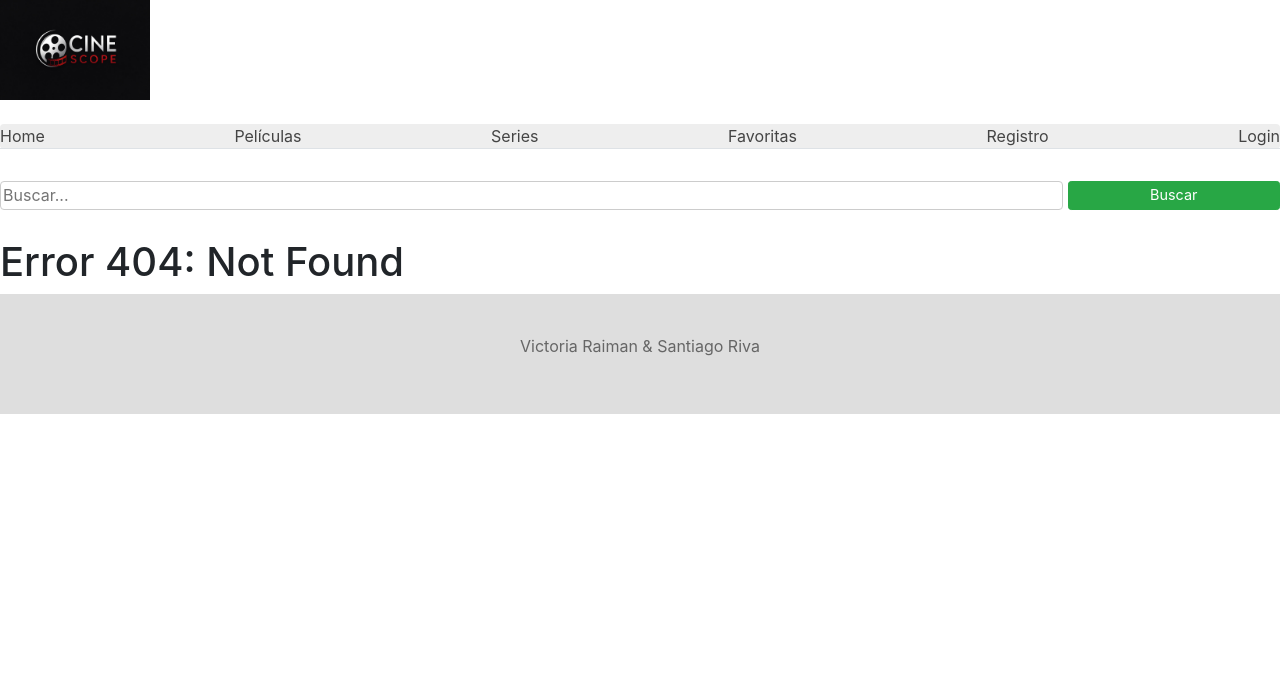
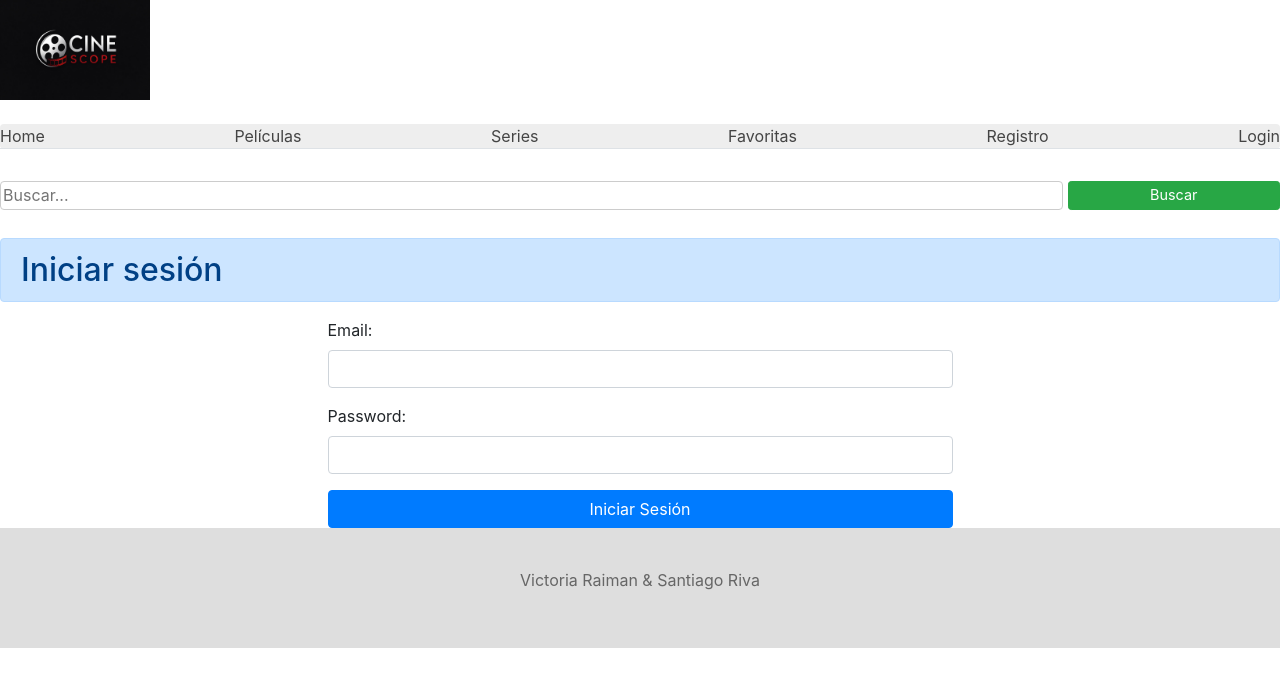
Before and after one commit to vickyraiman/PI_Raiman_Riva_TDM, a React (Create React App) app: page /Login in a window 1280 px wide. Before the commit this address had no page. Shown: the top 686 px of the page. Built offline with nearby package versions, Linux system fonts and the light colour scheme.

Commit message:
REGISTER Y LOGIN

```diff
--- a/package.json
+++ b/package.json
@@ -11,6 +11,7 @@
     "react-dom": "^19.2.4",
     "react-router-dom": "^5.3.4",
     "react-scripts": "5.0.1",
+    "universal-cookie": "^8.1.0",
     "web-vitals": "^2.1.4"
   },
   "scripts": {
--- a/src/App.js
+++ b/src/App.js
@@ -8,7 +8,8 @@ import Footer from "./Components/Footer/Footer";
 import DetalleSerie from "./Screens/DetalleSerie/DetalleSerie";
 import Error from "./Screens/Error/Error";
 import Busqueda from "./Components/Busqueda/Busqueda";
-
+import Registro from "./Screens/Registro/Registro";
+import Login from "./Screens/Login/Login";
 
 function App() {
   return (
@@ -21,7 +22,10 @@ function App() {
       <Route path="/searchresults/:nombre" component={SearchResults} />
       <Route path="/pelicula/:id" component={DetallePelicula} />
       <Route path="/serie/:id" component={DetalleSerie}/>
+      <Route path="/Registro" component={Registro}/>
+      <Route path="/Login" component={Login}/>
       <Route component={Error}/>
+
     </Switch>
     <Footer/>
     </div>
--- a/src/Components/Card/Card.js
+++ b/src/Components/Card/Card.js
@@ -6,7 +6,12 @@ class Card extends Component {
         super(props);
         this.state = {
             esFavorito: false,
+            mostrarDescripcion: false,
         };
+    }
+
+    cambiarDescripcion() {
+        this.setState({ mostrarDescripcion: !this.state.mostrarDescripcion });
     }
 
     agregarFavoritos() {
@@ -47,7 +52,10 @@ class Card extends Component {
 
                 <div className="cardBody">
                     <h5 className="card-title">{this.props.titulo}</h5>
-                    <p className="card-text">{this.props.descripcion}</p>
+                    <button onClick={() => this.cambiarDescripcion()} className="btn btn-info">
+                        {this.state.mostrarDescripcion ? "Ocultar Descripción" : "Mostrar Descripción"}
+                    </button>
+                    {this.state.mostrarDescripcion ? (<p className="card-text">{this.props.descripcion}</p>) : null}
                     <Link to={rutaDetalle}>
                         <button className="btn btn-primary">Ver Más</button>
                     </Link>
--- a/src/Components/Header/Header.js
+++ b/src/Components/Header/Header.js
@@ -1,5 +1,9 @@
 import React from "react";
 import Menu from "../Menu/Menu";
+import Cookies from "universal-cookie";
+
+const cookies = new Cookies();
+let usuarioLogueado = cookies.get("user-cookie");
 
 function Header(props) {
     let elementos = [
@@ -21,6 +25,8 @@ function Header(props) {
                         <Menu key={idx} elementos={elementos} />
                     ))}
                 </ul>
+                    {usuarioLogueado ? <p className="usuario-logueado">{usuarioLogueado}</p> : null}
+
 
             </nav>
         </header>
--- a/src/Screens/Login/Login.js
+++ b/src/Screens/Login/Login.js
@@ -3,21 +3,46 @@ import Header from '../../Components/Header/Header';
 import Footer from '../../Components/Footer/Footer';
 
 class Login extends React.Component {
+
     constructor(props) {
         super(props);
-        this.state = { email: "", password: "" };
+        this.state = {
+            email: "",
+            password: ""
+        };
     }
     evitarSubmit(event) {
         event.preventDefault();
+
+        let usuariosStorage = localStorage.getItem("usuarios");
+        let usuarios = [];
+
+        if (usuariosStorage !== null) {
+            usuarios = JSON.parse(usuariosStorage);
+        }
+
+        let usuarioExistente = usuarios.filter(
+            (usuario) => usuario.email === this.state.email
+        )[0];
+
+        if (usuarioExistente === undefined || usuarioExistente.password !== this.state.password) {
+            alert("Credenciales incorrectas");
+        } else {
+            localStorage.setItem("usuarioLogueado", this.state.email);
+            alert("Inicio de sesión exitoso");
+            this.props.history.push("/");
+        }
     }
 
     render() {
         return (
-            <div className="row justify-content-center">
-                <div className = "col-md-6">
-                    <form>
-                        <div className="form-group">
-                            <label>Email:</label>
+            <div>
+                <h2 className="alert alert-primary">Iniciar sesión</h2>
+                <div className="row justify-content-center">
+                    <div className="col-md-6">
+                        <form onSubmit={(event) => this.evitarSubmit(event)}>
+                            <div className="form-group">
+                                <label>Email:</label>
                             <input type="email" className="form-control" value={this.state.email} onChange={(event) => this.setState({ email: event.target.value })} ></input>
                         </div>
 
@@ -30,6 +55,7 @@ class Login extends React.Component {
                     </form>
                 </div>
             </div>
+            </div>
         )
     }
 }
--- a/src/Screens/Registro/Registro.js
+++ b/src/Screens/Registro/Registro.js
@@ -1,49 +1,97 @@
-import React from 'react';
-import Header from '../../Components/Header/Header';
-import Footer from '../../Components/Footer/Footer';
+import React from "react";
+import { Link } from "react-router-dom";
+import Cookies from "universal-cookie";
+import Login from "../Login/Login";
+
+const cookies = new Cookies();
 
 class Registro extends React.Component {
     constructor(props) {
         super(props);
-        this.state = { email: "", password: "" };
+        this.state = {
+            email: "",
+            password: "",
+        };
     }
     evitarSubmit(event) {
-        event.preventDefault();
-    }
-    controlarCambiosEmail(event) {
-        this.setState({ email: event.target.value });
-    }
-    controlarCambiosPassword(event) {
-        this.setState({ password: event.target.value });
+    event.preventDefault();
+
+    let usuariosStorage = localStorage.getItem("usuarios");
+    let usuarios = [];
+
+    if (usuariosStorage !== null) {
+        usuarios = JSON.parse(usuariosStorage);
     }
 
+    let usuarioRepetido = usuarios.filter(
+        (usuario) => usuario.email === this.state.email
+    );
 
+    if (this.state.email === "" || this.state.password === "") {
+        alert("Por favor, complete todos los campos.");
+    }
+    else if (usuarioRepetido.length > 0) {
+        alert("El email ya está en uso");
+    }
+    else if (this.state.password.length < 6) {
+        alert("La contraseña debe tener al menos 6 caracteres.");
+    }
+    else {
+        let nuevoUsuario = {
+            email: this.state.email,
+            password: this.state.password
+        };
+
+        usuarios.push(nuevoUsuario);
+        localStorage.setItem("usuarios", JSON.stringify(usuarios));
+
+        if (nuevoUsuario) {
+          cookies.set("user-cookie", nuevoUsuario.email)
+        }
+
+
+        alert("Registro exitoso");
+
+        this.props.history.push("/login");
+
+        this.setState({ email: "", password: "" });
+    }
+}
+
+controlarCambiosEmail(event) {
+    this.setState({ email: event.target.value });
+}
+
+controlarCambiosPassword(event) {
+    this.setState({ password: event.target.value });
+}
 
     render() {
         return (
-            <div className="row justify-content-center">
+            <div>
                 <h2 className="alert alert-primary">Registro</h2>
-                <div className="col-md-6">
+                <div className="row justify-content-center"></div>
+                <div className='col-md-6'>
                     <form onSubmit={(event) => this.evitarSubmit(event)}>
-
                         <div className="form-group">
                             <label>Email:</label>
-                            <input type="email" className="form-control" value={this.state.email} onChange={(event) => this.controlarCambiosEmail(event)} ></input>
+                            <input type="email" className="form-control" value={this.state.email} onChange={(event) => this.controlarCambiosEmail(event)} />
                         </div>
-
                         <div className="form-group">
                             <label>Password:</label>
-                            <input type="password" className="form-control" value={this.state.password} onChange={(event) => this.controlarCambiosPassword(event)} ></input>
+                            <input type="password" className="form-control" value={this.state.password} onChange={(event) => this.controlarCambiosPassword(event)} />
                         </div>
+                        <button type="submit" className="btn btn-primary">Registrarse</button>
+                    </form>
 
-                        <button type="submit" className="btn btn-primary btn-block">Registrarse</button>
-                    </form>
                 </div>
             </div>
 
 
-        )
+        );
     }
+
 }
 
+
 export default Registro;
```
Also changed, not shown: src/Screens/Favoritas/Favoritas.js (added), 1 other file (tests, documents, lock files or other folders).
